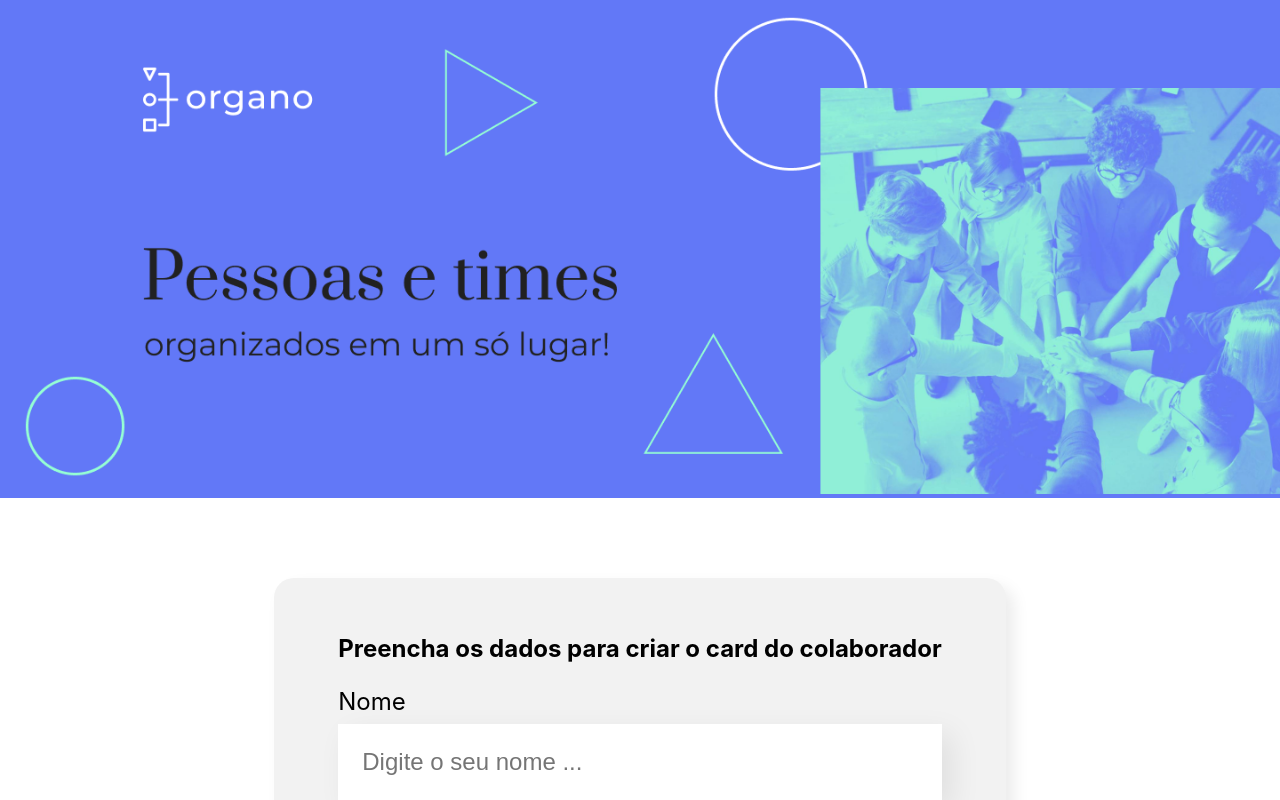
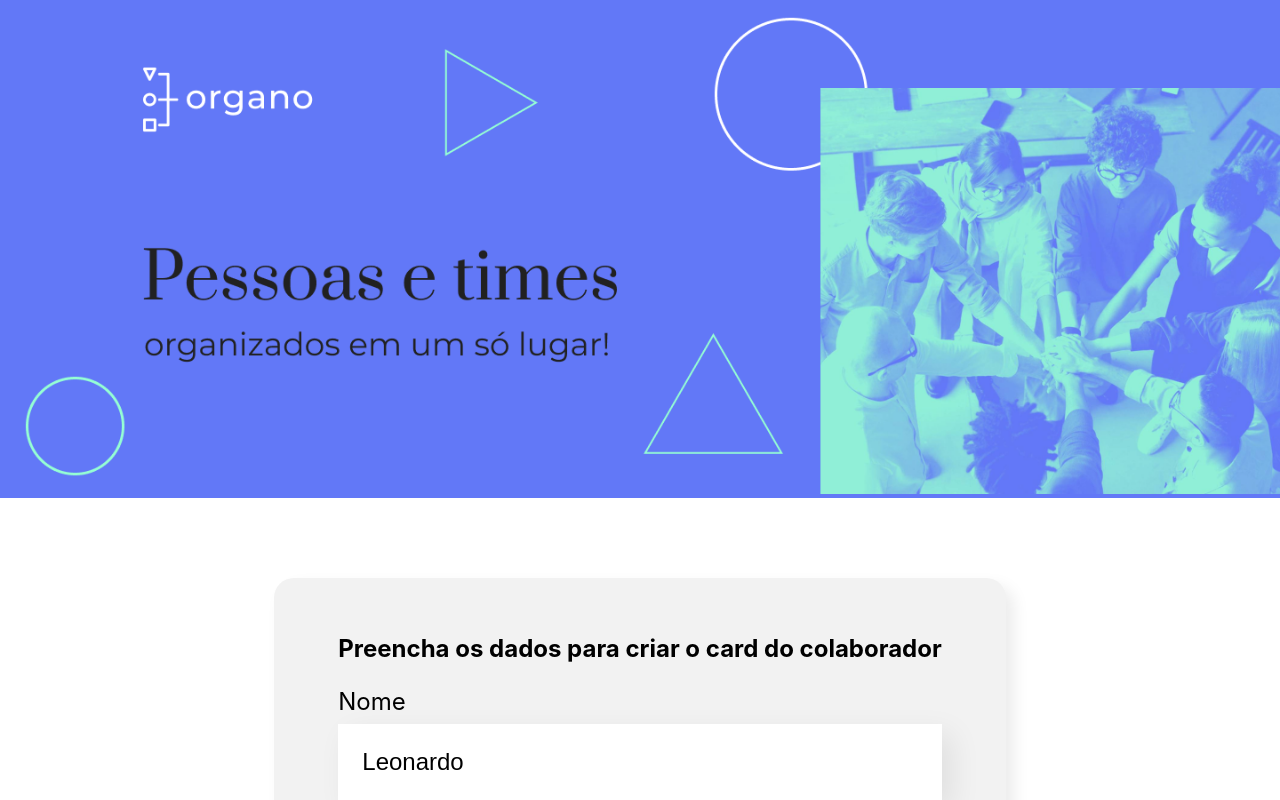
Before and after one commit to leonardorodriguess/Organo, a React (Create React App) app: page / in a window 1280 px wide. Shown: the top 800 px of the page. Built offline with nearby package versions, Linux system fonts and the light colour scheme.

Commit message:
Manipulando o estado do componetne

```diff
--- a/src/componentes/CampoTexto/index.js
+++ b/src/componentes/CampoTexto/index.js
@@ -1,12 +1,20 @@
 import './CampoText.css'
 
 const CampoTexto = (props) =>{
-    const placeholder = `${props.placeholder} ...`
+
+    const placeholder = `${props.placeholder} ...`;
+
+    let valor = 'Leonardo';
+
+    const aoDigitado = (evento) => {
+        valor = evento.target.value;
+        console.log(valor)
+    }
 
     return (
         <div className="campo-texto">
             <label>{props.label}</label>
-            <input required={props.obrigatorio} placeholder={placeholder}/>
+            <input value={valor} onChange={aoDigitado} required={props.obrigatorio} placeholder={placeholder}/>
         </div>
     )
 }
```
